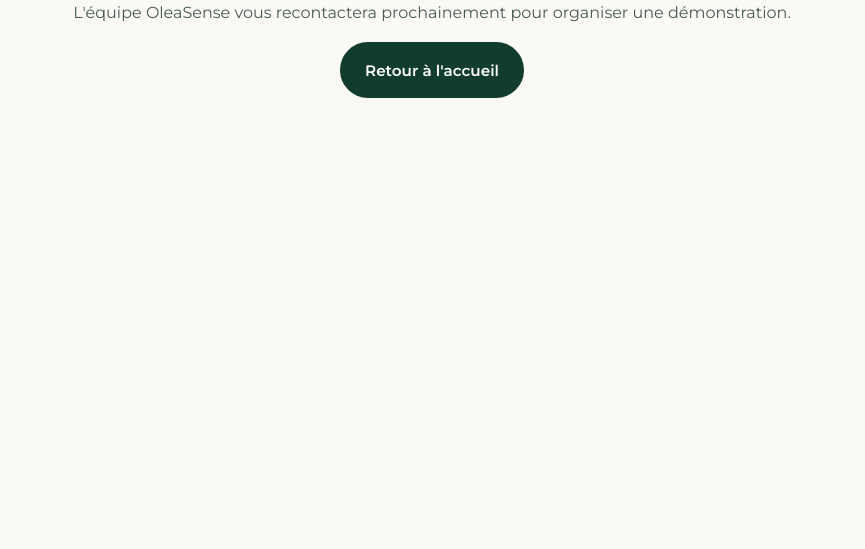
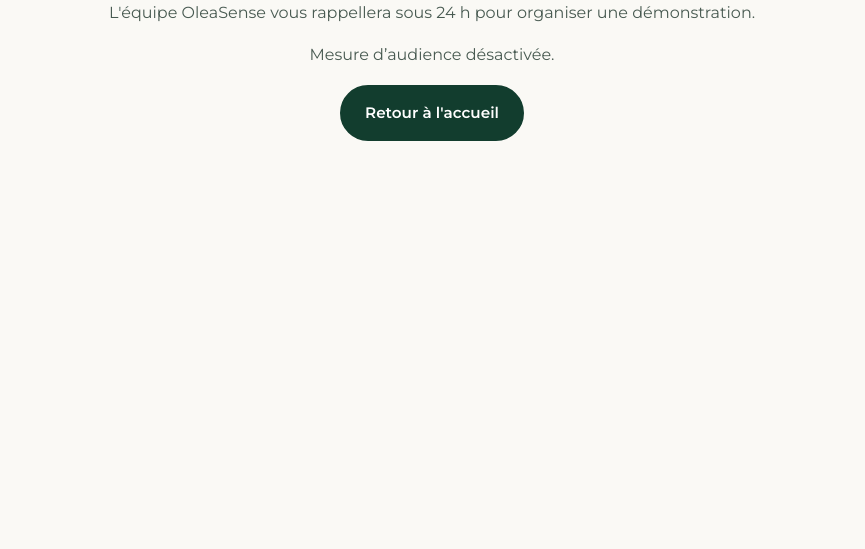
Before and after one commit to mastermad/oleasense-website, a website: page docs/confirmation.html in a window 1280 px wide. Shown: the part 251-800 px from the top of the page, without its empty margins (208-1073 px from the left). Drawn offline with Linux system fonts and the light colour scheme.

Commit message:
fix(#324): US-927: Page de confirmation & Tracking des conversions

```diff
--- a/docs/confirmation.html
+++ b/docs/confirmation.html
@@ -13,9 +13,11 @@
     <div class="container legal-inner not-found">
       <img class="not-found-logo" src="assets/logo-principal.png" alt="OleaSense" width="1155" height="425">
       <h1>Merci, votre demande est envoyée</h1>
-      <p>L'équipe OleaSense vous recontactera prochainement pour organiser une démonstration.</p>
+      <p>L'équipe OleaSense vous rappellera sous 24 h pour organiser une démonstration.</p>
+      <p id="conversion-status" role="status">Mesure d’audience désactivée.</p>
       <p><a class="button" href="index.html">Retour à l'accueil</a></p>
     </div>
   </main>
+  <script src="conversion.js" defer></script>
 </body>
 </html>
--- /dev/null
+++ b/docs/conversion.js
@@ -0,0 +1,99 @@
+/**
+ * Page de confirmation : point d'accroche de conversion anonymisé (US-927).
+ *
+ * Logique pure exposée sous `window.OleaConversion` et via `module.exports` pour les tests Node.
+ * L'événement `olea:conversion` n'est émis que si `window.OLEASENSE_CONSENT.analytics === true`
+ * (source fournie par la future gestion du consentement ; absente = non donné).
+ * Aucun outil tiers, aucun appel réseau, aucune donnée stockée côté navigateur.
+ */
+(function (root, factory) {
+  if (typeof module === 'object' && module.exports) module.exports = factory();
+  else root.OleaConversion = factory();
+}(typeof self !== 'undefined' ? self : this, function () {
+  'use strict';
+
+  var EVENT_NAME = 'olea:conversion';
+  var MSG_ACTIF = 'Mesure d\u2019audience anonymisée activée.';
+  var MSG_INACTIF = 'Mesure d\u2019audience désactivée.';
+
+  /**
+   * Indique si la mesure d'audience est autorisée.
+   *
+   * Par défaut le consentement est considéré comme non donné : seule une source
+   * explicite `{ analytics: true }` ouvre le suivi (RGPD, opt-in).
+   *
+   * @param {{analytics?: boolean} | undefined | null} source objet de consentement (`window.OLEASENSE_CONSENT`).
+   * @returns {boolean} `true` uniquement si `source.analytics === true` (égalité stricte).
+   */
+  function hasConsent(source) {
+    return !!source && source.analytics === true;
+  }
+
+  /**
+   * Construit le payload de l'événement de conversion.
+   *
+   * Volontairement limité à `type` et `page` : aucun nom, e-mail, téléphone ni identifiant
+   * de lead ne doit sortir de la page, même si le suivi est autorisé.
+   *
+   * @returns {{type: string, page: string}} événement anonymisé.
+   */
+  function buildEvent() {
+    return { type: 'lead_conversion', page: 'confirmation' };
+  }
+
+  /**
+   * Émet l'événement `olea:conversion` sur la fenêtre si le consentement est donné.
+   *
+   * Sans consentement, rien n'est émis : c'est le point qui garantit l'absence de suivi
+   * tant que l'outil de mesure n'est pas validé juridiquement.
+   *
+   * @param {Window} win fenêtre cible (pour les tests, un objet exposant `dispatchEvent`).
+   * @param {object} [source] objet de consentement.
+   * @returns {{type: string, page: string} | null} le payload émis, ou `null` si rien n'a été émis.
+   */
+  function track(win, source) {
+    if (!hasConsent(source) || !win || typeof win.dispatchEvent !== 'function') return null;
+    var detail = buildEvent();
+    win.dispatchEvent(new CustomEvent(EVENT_NAME, { detail: detail }));
+    return detail;
+  }
+
+  /**
+   * Affiche le statut de la mesure d'audience dans `#conversion-status`.
+   *
+   * Le message est générique (aucune donnée du lead) et écrit via `textContent`, jamais en HTML.
+   * L'élément est un `role="status"` : le lecteur d'écran annonce le changement.
+   *
+   * @param {Document} doc document contenant la page de confirmation.
+   * @param {boolean} consent `true` si le suivi a été émis, `false` sinon.
+   * @returns {boolean} `false` si l'élément `#conversion-status` est absent, `true` sinon.
+   */
+  function render(doc, consent) {
+    var el = doc && doc.getElementById('conversion-status');
+    if (!el) return false;
+    el.textContent = consent ? MSG_ACTIF : MSG_INACTIF;
+    return true;
+  }
+
+  /**
+   * Point d'entrée exécuté au chargement de la page de confirmation.
+   *
+   * Lit `win.OLEASENSE_CONSENT` (non défini en production tant que la gestion du consentement
+   * n'est pas livrée), puis émet l'événement si autorisé et met à jour le statut affiché.
+   *
+   * @param {Window} win fenêtre de la page de confirmation.
+   * @returns {{type: string, page: string} | null} le payload émis, ou `null` sans consentement.
+   */
+  function init(win) {
+    var source = win.OLEASENSE_CONSENT;
+    var sent = track(win, source);
+    render(win.document, sent !== null);
+    return sent;
+  }
+
+  if (typeof window !== 'undefined' && typeof document !== 'undefined') {
+    init(window);
+  }
+
+  return { EVENT_NAME: EVENT_NAME, hasConsent: hasConsent, buildEvent: buildEvent, track: track, render: render, init: init };
+}));
```
Also changed, not shown: tests/conversion.test.mjs (added, +109 -0 lines).
